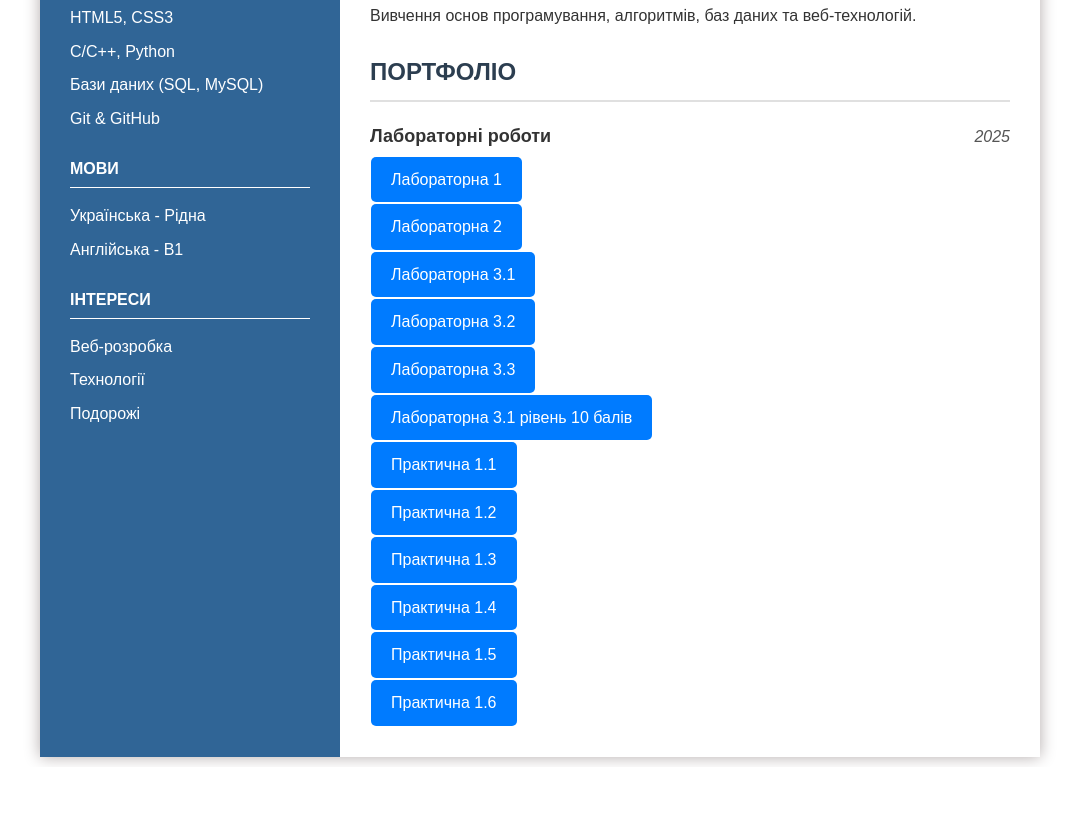
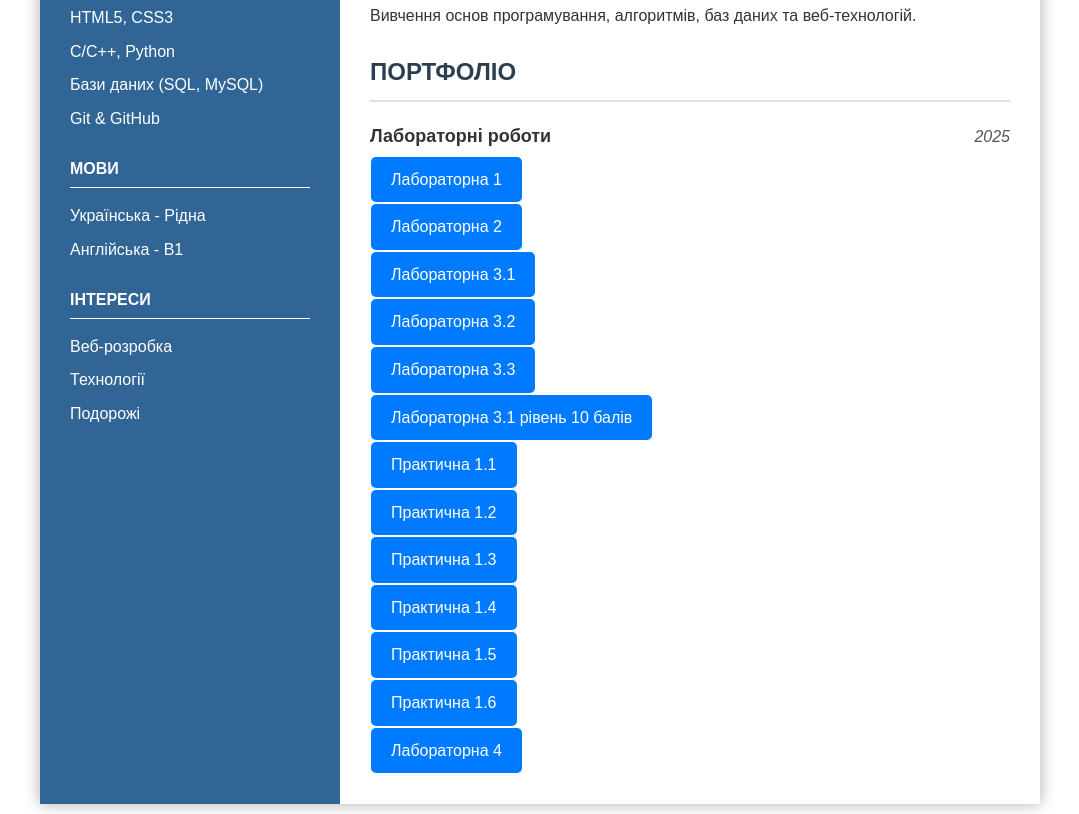
Before and after one commit to pacchetto/psychic-chainsawWeb2Kurs, a plain HTML site: page index.html in a window 1280 px wide. Shown: the part 426-1240 px from the top of the page, without its empty margins (100-1179 px from the left). Before the commit the page ends 1193 px from the top, so only its background shows below. Drawn offline with Linux system fonts and the light colour scheme.

Commit message:
Update index.html

```diff
--- a/index.html
+++ b/index.html
@@ -91,14 +91,7 @@
                         <p><a href="lr4/lr4.4/index.html" class="btn">Практична 1.4</a></p>
                         <p><a href="lr4/lr4.5/index.html" class="btn">Практична 1.5</a></p>
                         <p><a href="lr4/lr4.6/index.html" class="btn">Практична 1.6</a></p>
-                        <!--<p><a href="lr5/task0/task0.html" class="btn">Лабораторна 5.0</a></p>
-                        <p><a href="lr5/task2/task2.html" class="btn">Лабораторна 5.2</a></p>
-                        <p><a href="pr1/index.html" class="btn">Практична 1</a></p>
-                        <p><a href="pr2/task_lemon/index.html" class="btn">Практична 2.1</a></p>
-                        <p><a href="pr2/task_mriya/cossacs.html" class="btn">Практична 2.2</a></p>
-                        <p><a href="pr3/index.html" class="btn">Практична 3</a></p>
-                        <p><a href="pr4/index.html" class="btn">Практична 4</a></p>
-                        <p><a href="pr5/index.html" class="btn">Практична 5</a></p>-->
+                        <p><a href="lr4.1/index.html" class="btn">Лабораторна 4</a></p>
                 </div>
             </div>
         </div>
```
